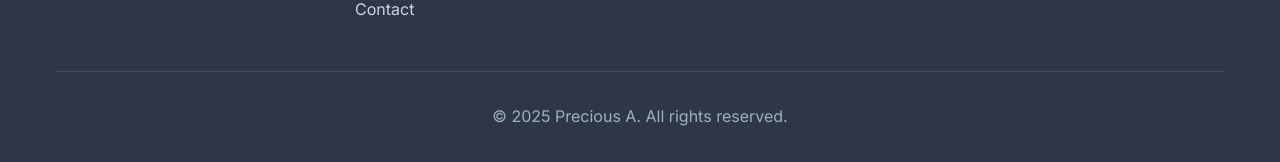
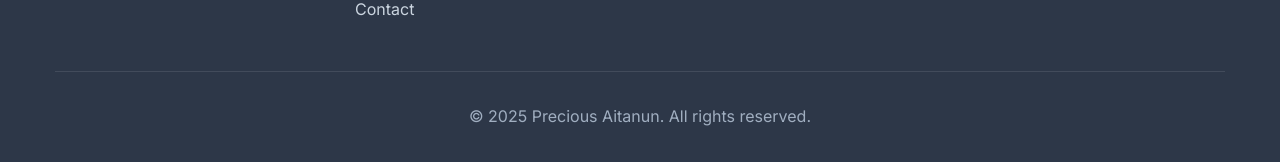
Before and after one commit to Nadira3/Nadira3.github.io, a Jekyll site: the page built from project.html, in a window 1280 px wide and 1095 px high, cut to the strip 366-1082 px from the top of the window. Shown: the part 551-713 px from the top of the strip. Built offline with Jekyll 4.4.1, drawn with Linux system fonts in a browser that asks for light colours; some of the changed text lies outside the part shown.

Commit message:
Update _config.yml

```diff
--- a/_config.yml
+++ b/_config.yml
@@ -1,8 +1,8 @@
 # Site settings
-title: Precious A
+title: Precious Aitanun
 email: paitanun35@example.com
 description: Medical student, STEM graduate, and software engineer
-baseurl: "/personal-website/"
+baseurl: ""
 url: ""
 
 # Social media
@@ -14,10 +14,8 @@ linkedin_username: precious-aitanun
 collections:
   projects:
     output: true
-    permalink: /projects/:path/
   journal:
     output: true
-    permalink: /journal/:path/
 
 # Default front matter
 defaults:
```
